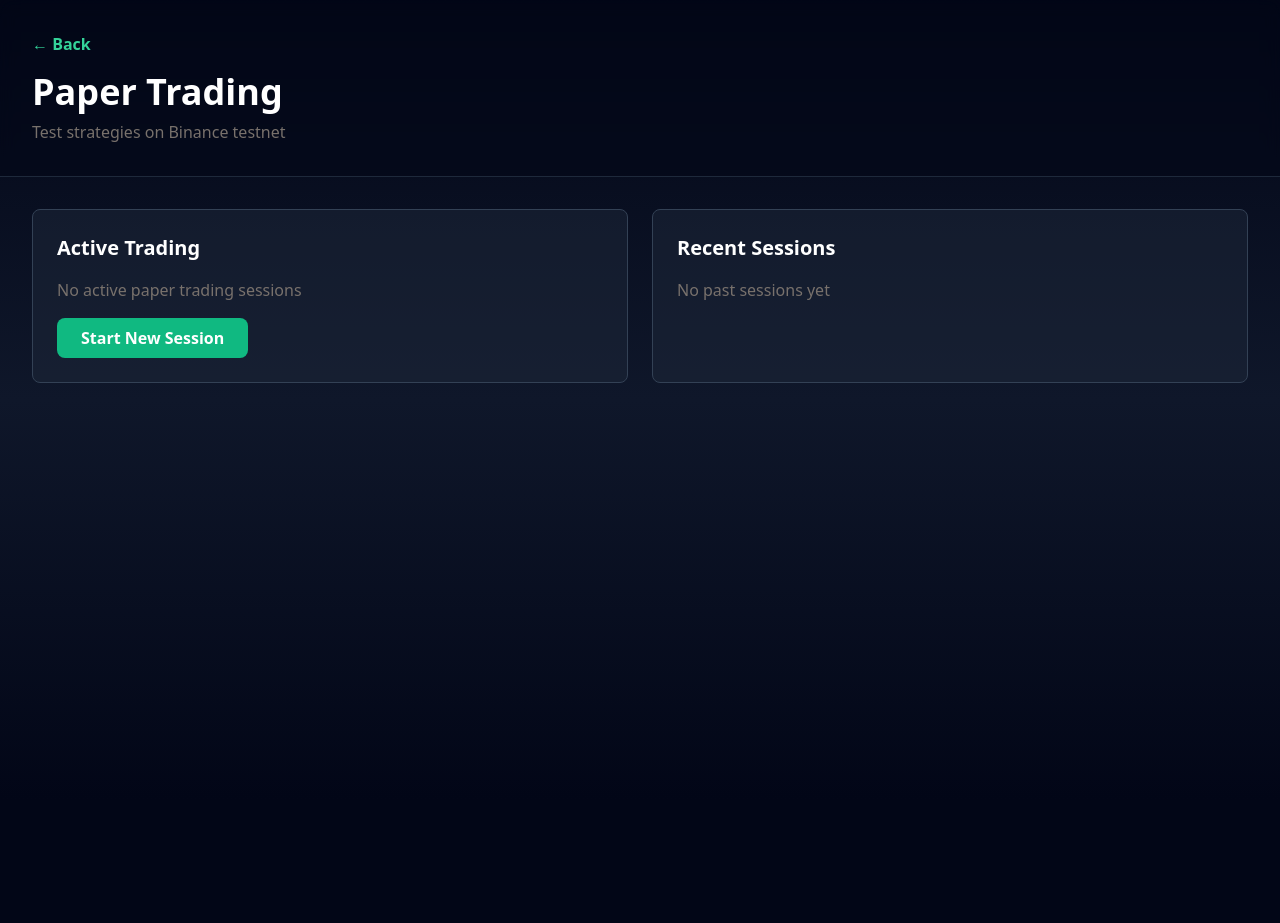
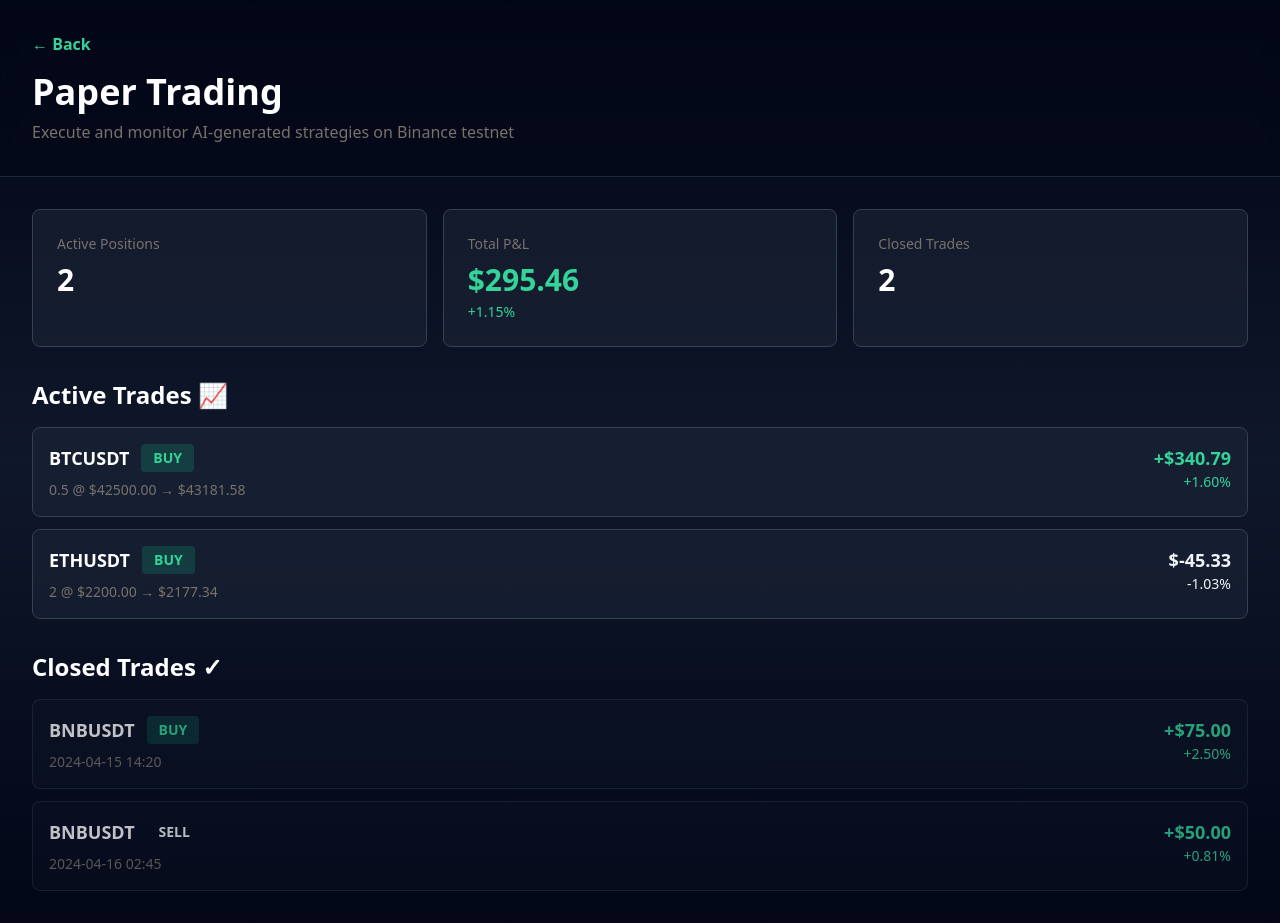
Before and after one commit to Resolve53/bitiqlab-v2, a Next.js app in the folder frontend/: page /paper-trading in a window 1280 px wide. Before the commit the page ends 800 px from the top, so only its background shows below. Built offline with nearby package versions, Linux system fonts and the light colour scheme.

Commit message:
Enhance paper trading page with live trade simulation and P&L tracking for demo

```diff
--- a/frontend/src/pages/paper-trading.tsx
+++ b/frontend/src/pages/paper-trading.tsx
@@ -1,7 +1,100 @@
 import { useRouter } from "next/router";
+import { useState, useEffect } from "react";
+
+interface Trade {
+  id: string;
+  symbol: string;
+  side: "BUY" | "SELL";
+  quantity: number;
+  entryPrice: number;
+  currentPrice: number;
+  pnl: number;
+  pnlPercent: number;
+  status: "OPEN" | "CLOSED";
+  timestamp: string;
+}
 
 export default function PaperTrading() {
   const router = useRouter();
+  const [activeTrades, setActiveTrades] = useState<Trade[]>([
+    {
+      id: "1",
+      symbol: "BTCUSDT",
+      side: "BUY",
+      quantity: 0.5,
+      entryPrice: 42500,
+      currentPrice: 43200,
+      pnl: 350,
+      pnlPercent: 1.64,
+      status: "OPEN",
+      timestamp: "2024-04-16 08:30",
+    },
+    {
+      id: "2",
+      symbol: "ETHUSDT",
+      side: "BUY",
+      quantity: 2.0,
+      entryPrice: 2200,
+      currentPrice: 2180,
+      pnl: -40,
+      pnlPercent: -0.91,
+      status: "OPEN",
+      timestamp: "2024-04-16 09:15",
+    },
+  ]);
+
+  const [closedTrades] = useState<Trade[]>([
+    {
+      id: "3",
+      symbol: "BNBUSDT",
+      side: "BUY",
+      quantity: 5.0,
+      entryPrice: 600,
+      currentPrice: 615,
+      pnl: 75,
+      pnlPercent: 2.5,
+      status: "CLOSED",
+      timestamp: "2024-04-15 14:20",
+    },
+    {
+      id: "4",
+      symbol: "BNBUSDT",
+      side: "SELL",
+      quantity: 5.0,
+      entryPrice: 615,
+      currentPrice: 605,
+      pnl: 50,
+      pnlPercent: 0.81,
+      status: "CLOSED",
+      timestamp: "2024-04-16 02:45",
+    },
+  ]);
+
+  const totalPnL = activeTrades.reduce((sum, trade) => sum + trade.pnl, 0);
+  const totalPnLPercent = activeTrades.length > 0 ? (totalPnL / (activeTrades.reduce((sum, trade) => sum + (trade.entryPrice * trade.quantity), 0)) * 100) : 0;
+
+  // Simulate real-time price updates
+  useEffect(() => {
+    const interval = setInterval(() => {
+      setActiveTrades((trades) =>
+        trades.map((trade) => {
+          const priceChange = (Math.random() - 0.5) * 50;
+          const newPrice = trade.currentPrice + priceChange;
+          const newPnl = (newPrice - trade.entryPrice) * trade.quantity;
+          const newPnlPercent = ((newPrice - trade.entryPrice) / trade.entryPrice) * 100;
+
+          return {
+            ...trade,
+            currentPrice: newPrice,
+            pnl: newPnl,
+            pnlPercent: newPnlPercent,
+          };
+        })
+      );
+    }, 3000); // Update every 3 seconds
+
+    return () => clearInterval(interval);
+  }, []);
 
   return (
     <div className="min-h-screen bg-gradient-to-b from-slate-950 via-slate-900 to-slate-950">
@@ -14,23 +107,91 @@ export default function PaperTrading() {
             ← Back
           </button>
           <h1 className="text-4xl font-bold text-white">Paper Trading</h1>
-          <p className="mt-2 text-slate-400">Test strategies on Binance testnet</p>
+          <p className="mt-2 text-slate-400">Execute and monitor AI-generated strategies on Binance testnet</p>
         </div>
       </header>
 
-      <main className="max-w-7xl mx-auto px-4 sm:px-6 lg:px-8 py-8">
-        <div className="grid grid-cols-1 md:grid-cols-2 gap-6">
+      <main className="max-w-7xl mx-auto px-4 sm:px-6 lg:px-8 py-8 space-y-8">
+        {/* Summary Cards */}
+        <div className="grid grid-cols-1 md:grid-cols-3 gap-4">
           <div className="bg-slate-800/50 border border-slate-700 rounded-lg p-6">
-            <h2 className="text-xl font-bold text-white mb-4">Active Trading</h2>
-            <p className="text-slate-400 mb-4">No active paper trading sessions</p>
-            <button className="bg-emerald-500 hover:bg-emerald-600 text-white px-6 py-2 rounded-lg font-semibold transition-colors">
-              Start New Session
-            </button>
+            <p className="text-slate-400 text-sm mb-2">Active Positions</p>
+            <p className="text-3xl font-bold text-white">{activeTrades.length}</p>
           </div>
+          <div className="bg-slate-800/50 border border-slate-700 rounded-lg p-6">
+            <p className="text-slate-400 text-sm mb-2">Total P&L</p>
+            <p className={`text-3xl font-bold ${totalPnL >= 0 ? "text-emerald-400" : "text-red-400"}`}>
+              ${totalPnL.toFixed(2)}
+            </p>
+            <p className={`text-sm mt-1 ${totalPnLPercent >= 0 ? "text-emerald-400" : "text-red-400"}`}>
+              {totalPnLPercent >= 0 ? "+" : ""}{totalPnLPercent.toFixed(2)}%
+            </p>
+          </div>
+          <div className="bg-slate-800/50 border border-slate-700 rounded-lg p-6">
+            <p className="text-slate-400 text-sm mb-2">Closed Trades</p>
+            <p className="text-3xl font-bold text-white">{closedTrades.length}</p>
+          </div>
+        </div>
 
-          <div className="bg-slate-800/50 border border-slate-700 rounded-lg p-6">
-            <h2 className="text-xl font-bold text-white mb-4">Recent Sessions</h2>
-            <p className="text-slate-400">No past sessions yet</p>
+        {/* Active Trades */}
+        <div>
+          <h2 className="text-2xl font-bold text-white mb-4">Active Trades 📈</h2>
+          <div className="space-y-3">
+            {activeTrades.map((trade) => (
+              <div key={trade.id} className="bg-slate-800/50 border border-slate-700 rounded-lg p-4 hover:border-emerald-500/50 transition">
+                <div className="flex justify-between items-start">
+                  <div className="flex-1">
+                    <div className="flex items-center gap-3 mb-2">
+                      <span className="font-bold text-white text-lg">{trade.symbol}</span>
+                      <span className={`px-3 py-1 rounded text-sm font-semibold ${trade.side === "BUY" ? "bg-emerald-500/20 text-emerald-400" : "bg-red-500/20 text-red-400"}`}>
+                        {trade.side}
+                      </span>
+                    </div>
+                    <p className="text-slate-400 text-sm">
+                      {trade.quantity} @ ${trade.entryPrice.toFixed(2)} → ${trade.currentPrice.toFixed(2)}
+                    </p>
+                  </div>
+                  <div className="text-right">
+                    <p className={`text-lg font-bold ${trade.pnl >= 0 ? "text-emerald-400" : "text-red-400"}`}>
+                      {trade.pnl >= 0 ? "+" : ""}${trade.pnl.toFixed(2)}
+                    </p>
+                    <p className={`text-sm ${trade.pnlPercent >= 0 ? "text-emerald-400" : "text-red-400"}`}>
+                      {trade.pnlPercent >= 0 ? "+" : ""}{trade.pnlPercent.toFixed(2)}%
+                    </p>
+                  </div>
+                </div>
+              </div>
+            ))}
+          </div>
+        </div>
+
+        {/* Closed Trades */}
+        <div>
+          <h2 className="text-2xl font-bold text-white mb-4">Closed Trades ✓</h2>
+          <div className="space-y-3">
+            {closedTrades.map((trade) => (
+              <div key={trade.id} className="bg-slate-800/20 border border-slate-700/50 rounded-lg p-4 opacity-75">
+                <div className="flex justify-between items-start">
+                  <div className="flex-1">
+                    <div className="flex items-center gap-3 mb-2">
+                      <span className="font-bold text-white text-lg">{trade.symbol}</span>
+                      <span className={`px-3 py-1 rounded text-sm font-semibold ${trade.side === "BUY" ? "bg-emerald-500/20 text-emerald-400" : "bg-red-500/20 text-red-400"}`}>
+                        {trade.side}
+                      </span>
+                    </div>
+                    <p className="text-slate-400 text-sm">{trade.timestamp}</p>
+                  </div>
+                  <div className="text-right">
+                    <p className={`text-lg font-bold ${trade.pnl >= 0 ? "text-emerald-400" : "text-red-400"}`}>
+                      {trade.pnl >= 0 ? "+" : ""}${trade.pnl.toFixed(2)}
+                    </p>
+                    <p className={`text-sm ${trade.pnlPercent >= 0 ? "text-emerald-400" : "text-red-400"}`}>
+                      {trade.pnlPercent >= 0 ? "+" : ""}{trade.pnlPercent.toFixed(2)}%
+                    </p>
+                  </div>
+                </div>
+              </div>
+            ))}
           </div>
         </div>
       </main>
```
